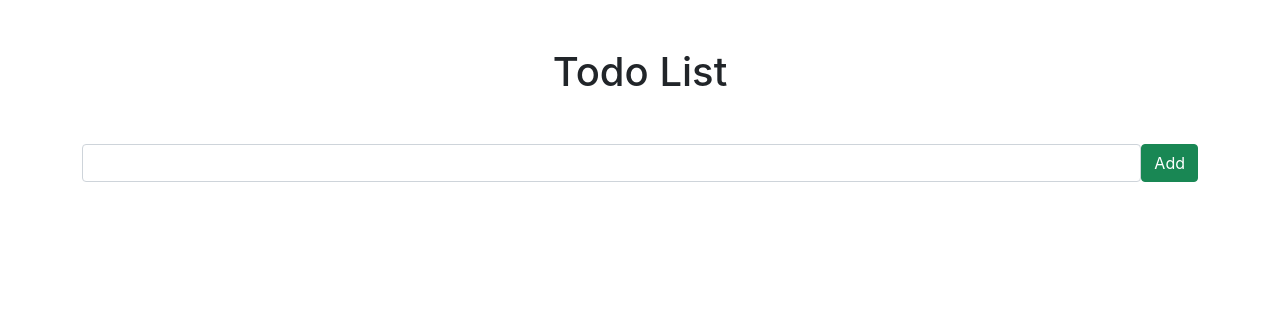
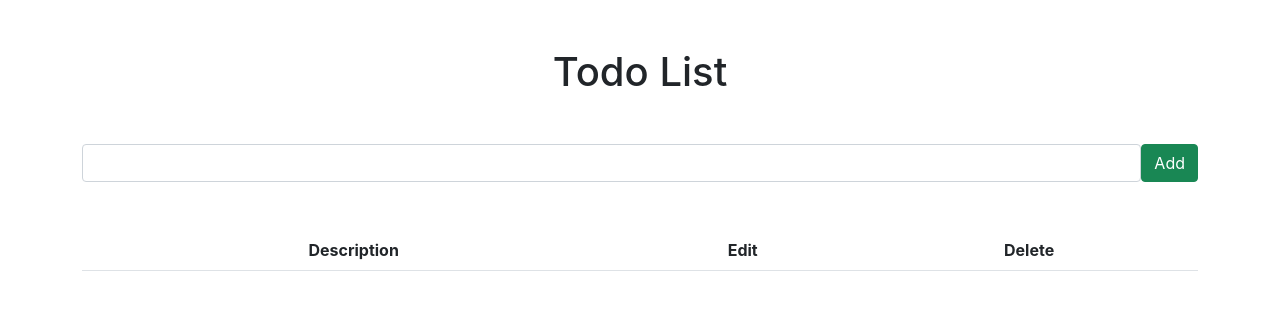
Before and after one commit to tkdgns25300/Todo-App, a React (Create React App) app in the folder client/: page / in a window 1280 px wide. Shown: the top 310 px of the page. Built offline with nearby package versions, Linux system fonts and the light colour scheme.

Commit message:
basic ListTodo structure

```diff
--- a/client/src/App.js
+++ b/client/src/App.js
@@ -3,12 +3,14 @@ import './App.css';
 
 // components
 import InputTodo from "./components/inputTodo";
+import ListTodos from "./components/ListTodos";
 
 function App() {
   return (
     <Fragment>
       <div className="container">
         <InputTodo />
+        <ListTodos />
       </div>
     </Fragment>
   );
--- a/client/src/components/ListTodos.js
+++ b/client/src/components/ListTodos.js
@@ -0,0 +1,26 @@
+import React, { Fragment, useEffect, useState } from "react";
+
+const ListTodos = () => {
+    return (
+        <Fragment>
+            <table className="table mt-5 text-center">
+                <thead>
+                    <tr>
+                        <th>Description</th>
+                        <th>Edit</th>
+                        <th>Delete</th>
+                    </tr>
+                </thead>
+                <tbody>
+                    {/* <tr>
+                        <td>John</td>
+                        <td>Doe</td>
+                        <td>john@example.com</td>
+                    </tr> */}
+                </tbody>
+            </table>
+        </Fragment>
+    )
+}
+
+export default ListTodos;
--- a/client/src/components/inputTodo.js
+++ b/client/src/components/inputTodo.js
@@ -16,6 +16,7 @@ const InputTodo = () => {
                 headers: {"Content-Type": "application/json"},
                 body: JSON.stringify(body)
             })
+
             console.log(response);
         } catch(err) {
             console.error(err.message);
```
